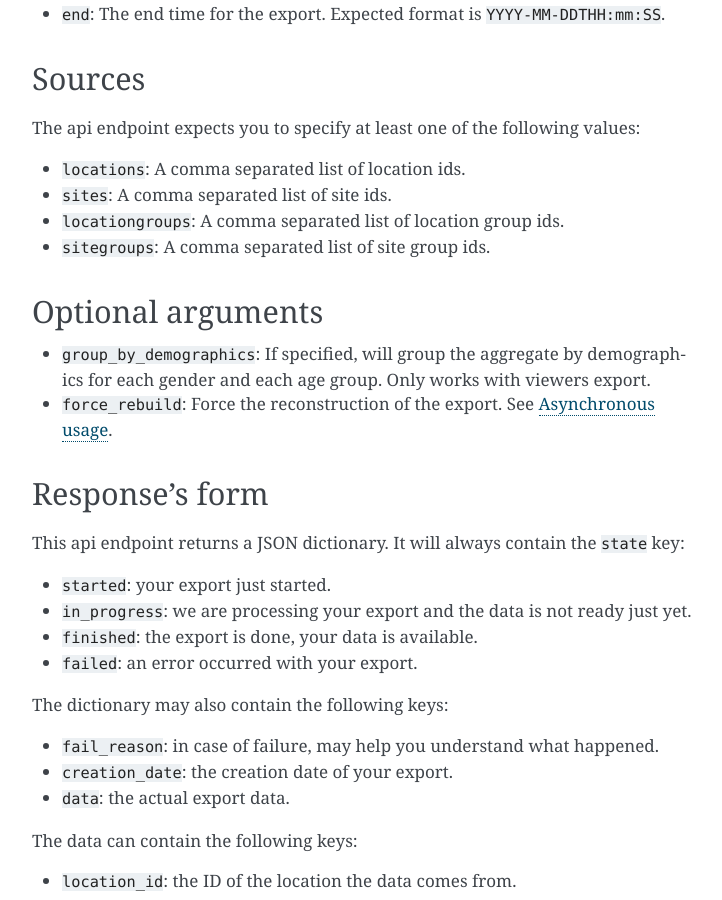
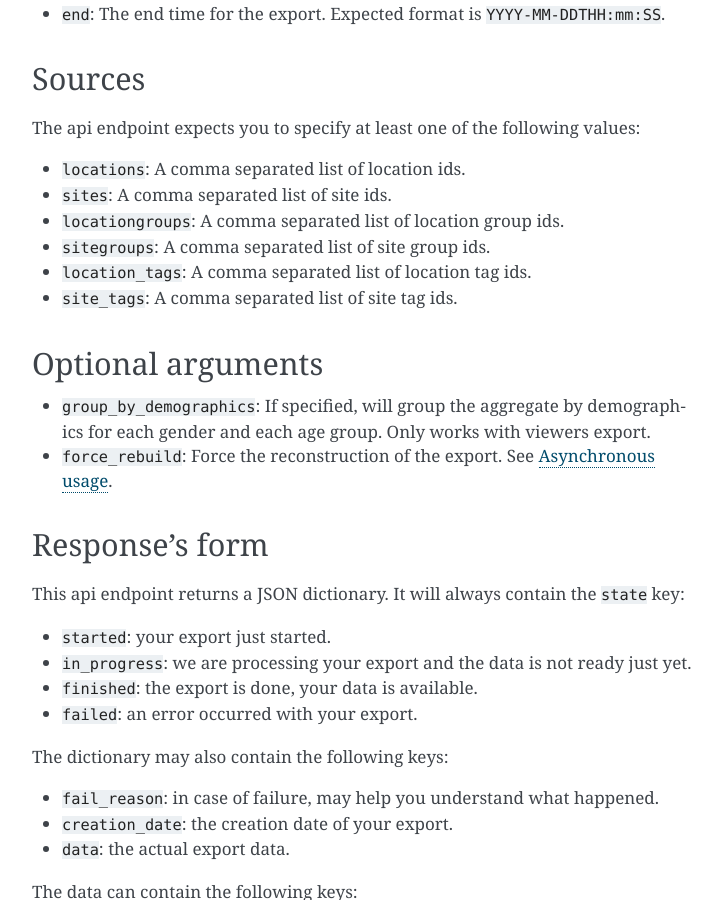
Before and after one commit to quividi/vidicenter-api-documentation, a Sphinx documentation site: the page built from docs/source/data.rst, in a window 1280 px wide and 900 px high, scrolled down 915 px. Shown: the whole window, without its empty margins (388-1110 px from the left). Built offline with Sphinx 7.4.7, drawn with Linux system fonts in a browser that asks for light colours.

Commit message:
Evol [#132909253] Added tag selector for data export documentation

```diff
--- a/docs/source/data.rst
+++ b/docs/source/data.rst
@@ -45,6 +45,8 @@ The api endpoint expects you to specify at least one of the following values:
 * ``sites``: A comma separated list of site ids.
 * ``locationgroups``: A comma separated list of location group ids.
 * ``sitegroups``: A comma separated list of site group ids.
+* ``location_tags``: A comma separated list of location tag ids.
+* ``site_tags``: A comma separated list of site tag ids.
 
 Optional arguments
 ------------------
```
